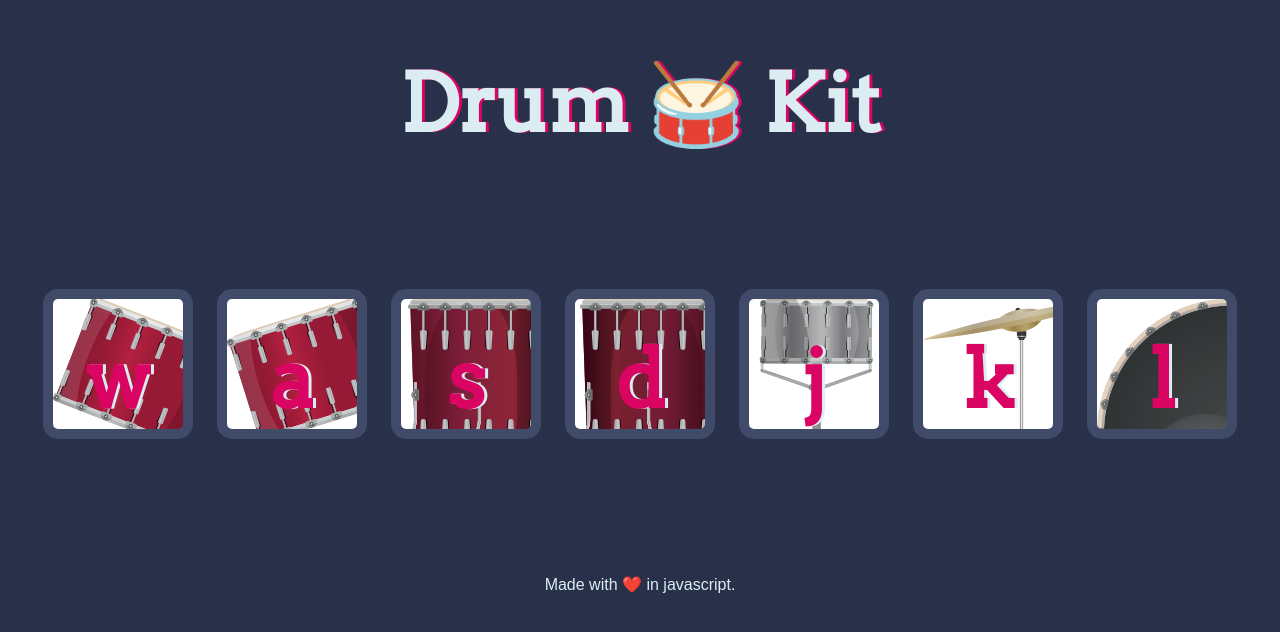
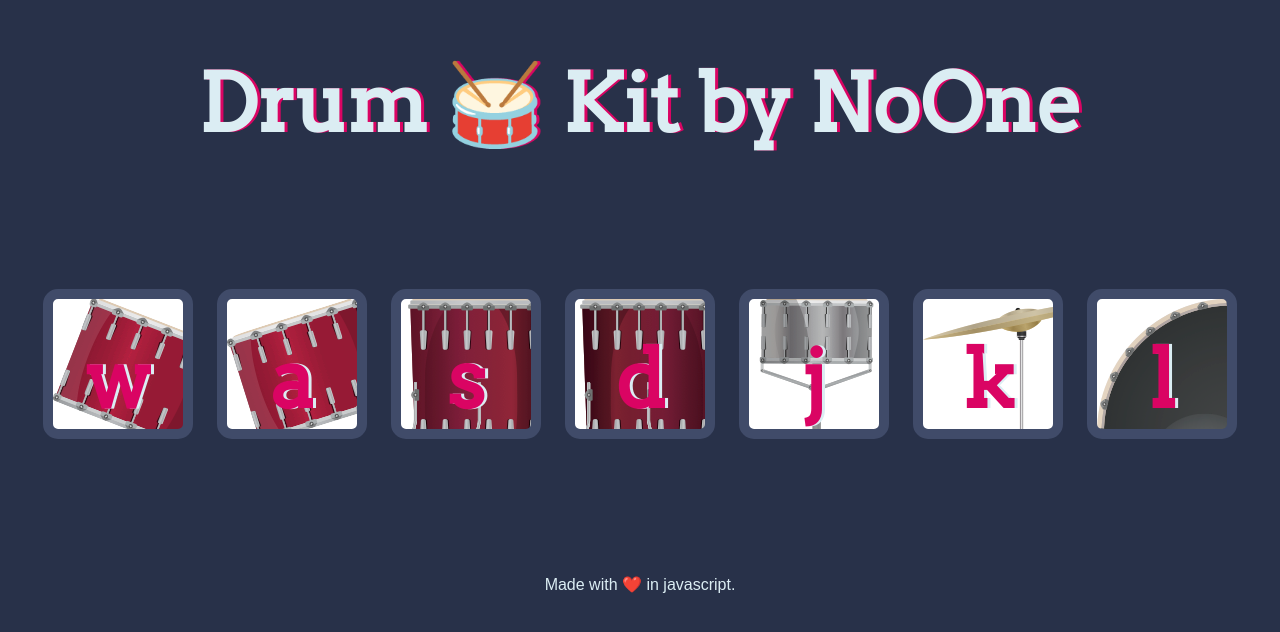
Before and after one commit to imuv4/fun, a plain HTML site: page index.html in a window 1280 px wide. Drawn offline with Linux system fonts and the light colour scheme.

Commit message:
Update index.html

```diff
--- a/index.html
+++ b/index.html
@@ -10,7 +10,7 @@
 
 <body>
 
-  <h1 id="title">Drum 🥁 Kit</h1>
+  <h1 id="title">Drum 🥁 Kit by NoOne</h1>
   <div class="set">
     <button class="w drum">w</button>
     <button class="a drum">a</button>
```
